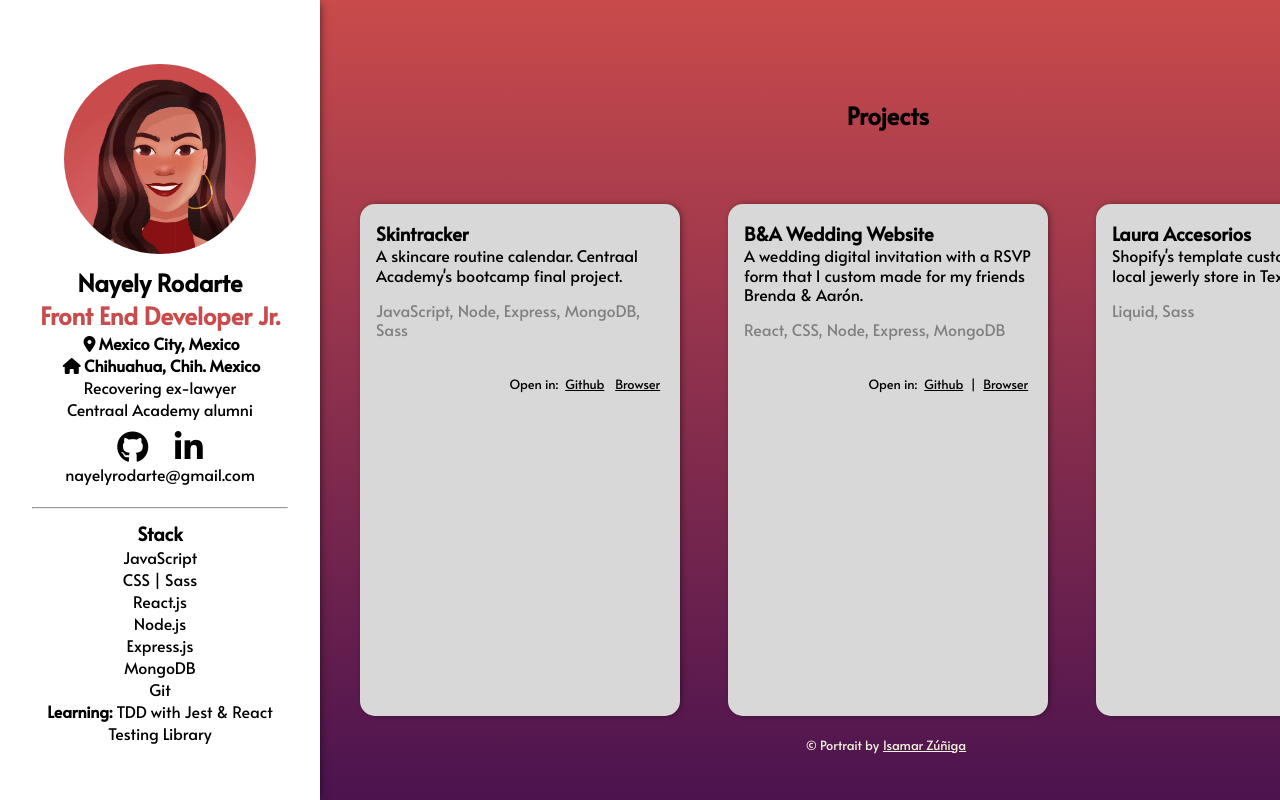
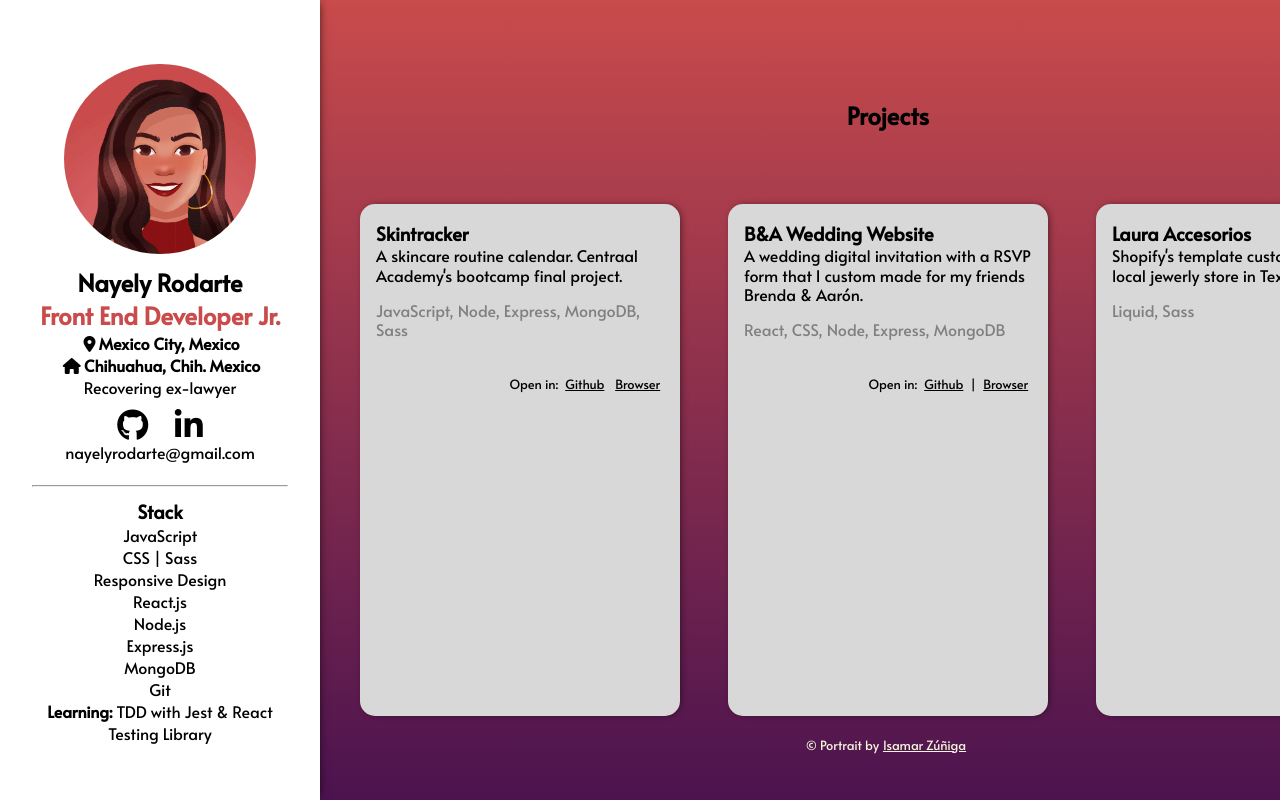
Before and after one commit to nayelyrodarte/portfolio, a plain HTML site: page index.html in a window 1280 px wide. Shown: the top 800 px of the page. Drawn offline with Linux system fonts and the light colour scheme.

Commit message:
Update title and stack info

```diff
--- a/index.html
+++ b/index.html
@@ -8,7 +8,7 @@
   <link rel="icon" type="image/png" sizes="16x16" href="./sparkle-favicon-16x16.png">
   <link rel="stylesheet" href="./styles.css" />
 
-  <title>Nayely Rodarte | Front End Developer Jr.</title>
+  <title>Nayely Rodarte | Front End Developer</title>
 </head>
 
 <body>
@@ -22,7 +22,6 @@
         <h4><i class="fa fa-map-marker 2x"></i>Mexico City, Mexico</h4>
         <h4><i class="fa fa-home 2x"></i>Chihuahua, Chih. Mexico</h4>
         <p>Recovering ex-lawyer</p>
-        <p>Centraal Academy alumni</p>
       </div>
 
       <div class="contact-info">
@@ -41,6 +40,7 @@
       <div>
         <p>JavaScript</p>
         <p>CSS | Sass</p>
+        <p>Responsive Design</p>
         <p>React.js</p>
         <p>Node.js</p>
         <p>Express.js</p>
@@ -99,7 +99,7 @@
         </p>
       </div>
     </div>
-   <p>© Portrait by<a href="https://www.instagram.com/hey.isamar/" target="_blank">Isamar Zúñiga</a></p>
+    <p>© Portrait by<a href="https://www.instagram.com/hey.isamar/" target="_blank">Isamar Zúñiga</a></p>
   </section>
 </body>
 
```
